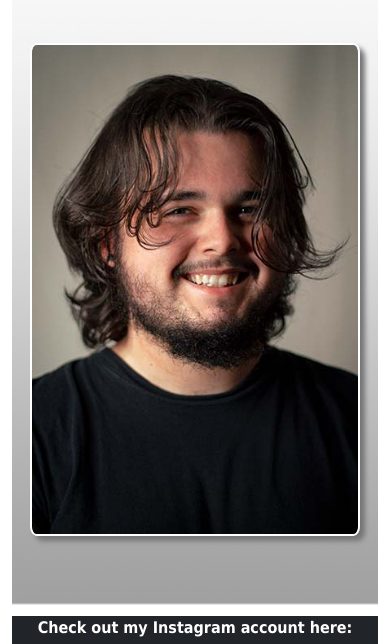
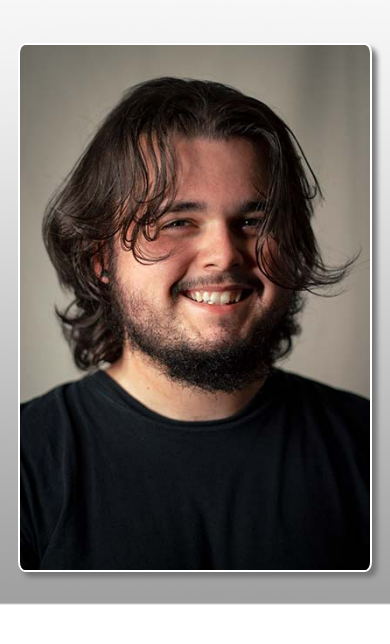
Before and after one commit to StevenMarron/GroupUProject, a plain HTML site: page index.html in a window 390 px wide. Shown: the part 240-884 px from the top of the page. Drawn offline with nearby package versions, Linux system fonts and the light colour scheme.

Commit message:
made pages more responsive for mobile and smaller screens

```diff
--- a/index.html
+++ b/index.html
@@ -5,10 +5,11 @@
 		<title> Marron Photography </title>
 		<link href="https://cdn.jsdelivr.net/npm/bootstrap@5.1.3/dist/css/bootstrap.min.css" rel="stylesheet" integrity="sha384-1BmE4kWBq78iYhFldvKuhfTAU6auU8tT94WrHftjDbrCEXSU1oBoqyl2QvZ6jIW3" crossorigin="anonymous">
 		<script src="https://cdn.jsdelivr.net/npm/bootstrap@5.1.3/dist/js/bootstrap.bundle.min.js" integrity="sha384-ka7Sk0Gln4gmtz2MlQnikT1wXgYsOg+OMhuP+IlRH9sENBO0LRn5q+8nbTov4+1p" crossorigin="anonymous"></script>
+		<meta name="viewport" content="width=device-width, initial-scale=1">
 		<link rel="stylesheet" href="style/style.css"/>
 	</head>
 	<body>
-		<div class="container">
+		<div class="fluid-container">
 			<div class="background">
 <!-- HEADER			 -->
 				<nav id="pageTop" class="navbar navbar-expand-lg navbar-dark bg-dark">
--- a/style/style.css
+++ b/style/style.css
@@ -1,5 +1,7 @@
-body{
-	text align: center;
+html, body{
+	height:100%;
+	margin: 0;
+	text-align: center;
 	color:black;
 	font-family:Tahoma;
 	text-align:center;
@@ -11,10 +13,19 @@ body{
 	background-attachment:fixed;
 	background-size:cover;
 	background-position: bottom;
+
 }
 
-.container{
+.fluid-container{
 	background-color:white;
+	margin-right:10%;
+	margin-left:10%;
+}
+
+@media (max-width: 560px){
+	.fluid-container{
+		margin:0;
+	}
 }
 
 .header{
```
Also changed, not shown: pages/about/index.html (+2 -1 lines), pages/contact/index.html (+2 -1 lines), pages/shop/index.html (+2 -1 lines).
